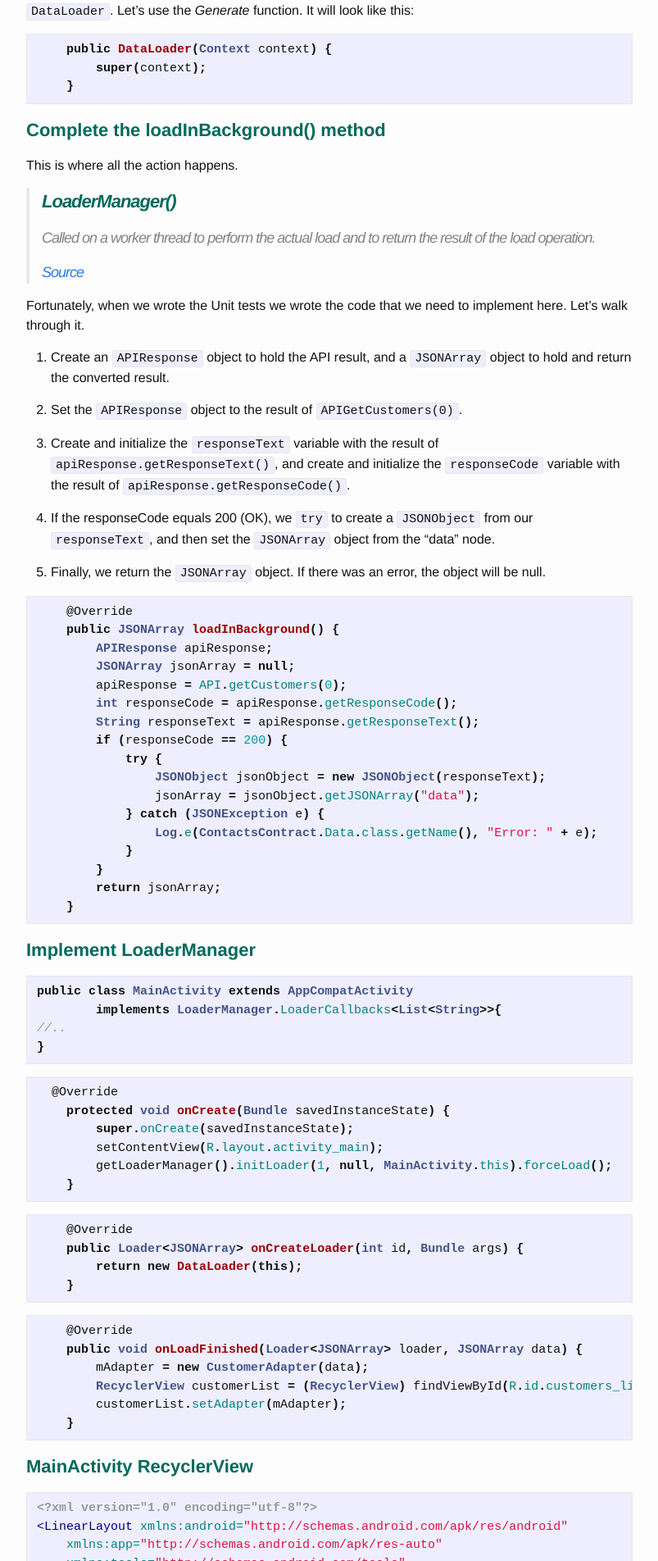
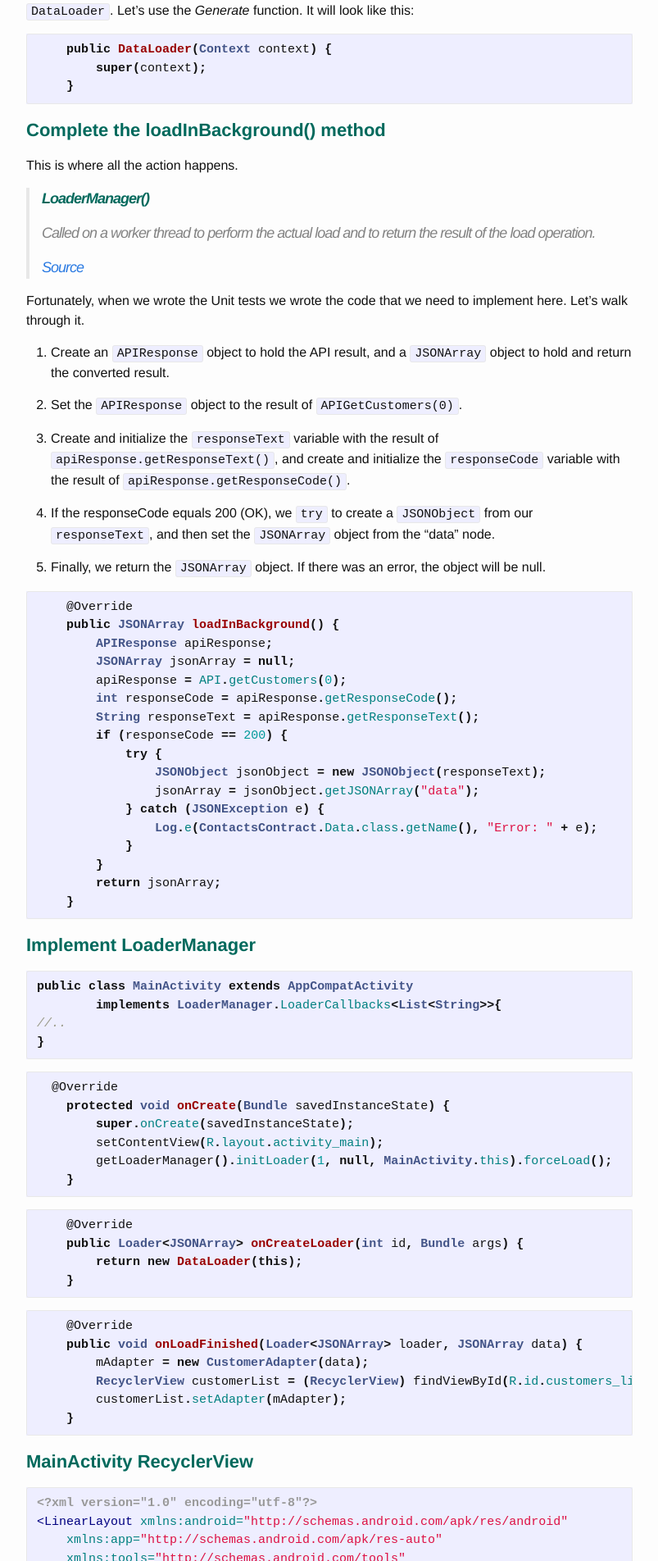
Before and after one commit to throwrocks/throwrocks.github.io, a Jekyll site: the page built from fm-invoices/13-customer-data-loader.markdown, in a window 1280 px wide. Shown: the part 1831-3735 px from the top of the page at 82% size, without its empty margins (238-1041 px from the left). Built offline with Jekyll 4.4.1, drawn with Linux system fonts in a browser that asks for light colours.

Commit message:
feat: Fixed typo.

```diff
--- a/fm-invoices/03-host-filemaker-server-sample-data.markdown
+++ b/fm-invoices/03-host-filemaker-server-sample-data.markdown
@@ -89,7 +89,7 @@ Build the URL using this format:
 
 For example:
 
-`http://throw.rocks/RESTfm/sample_date/layout/api_customers.json?RFMmax=1&RFMkey=71c717c4-d8e3-485f-a815-f5928f1f7a3e`
+`http://throw.rocks/RESTfm/sample_data/layout/api_customers.json?RFMmax=1&RFMkey=71c717c4-d8e3-485f-a815-f5928f1f7a3e`
 
 And your browser should respond with the following output:
 
--- a/fm-invoices/13-customer-data-loader.markdown
+++ b/fm-invoices/13-customer-data-loader.markdown
@@ -62,7 +62,7 @@ Finally, we need to add a constructor because we will need to instantiate (creat
 
 This is where all the action happens.
 
-> #### LoaderManager()
+> ##### LoaderManager()
 >
 >Called on a worker thread to perform the actual load and to return the result of the load operation.
 >
```
